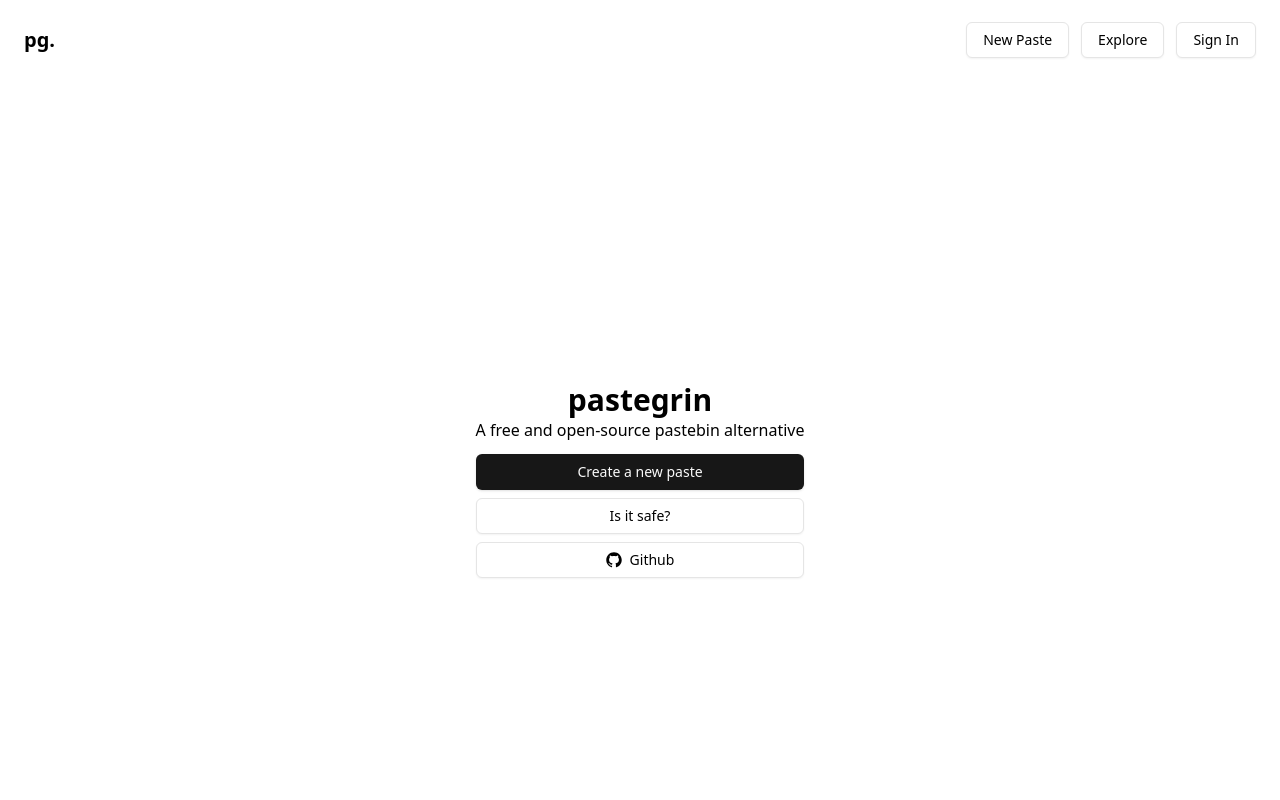
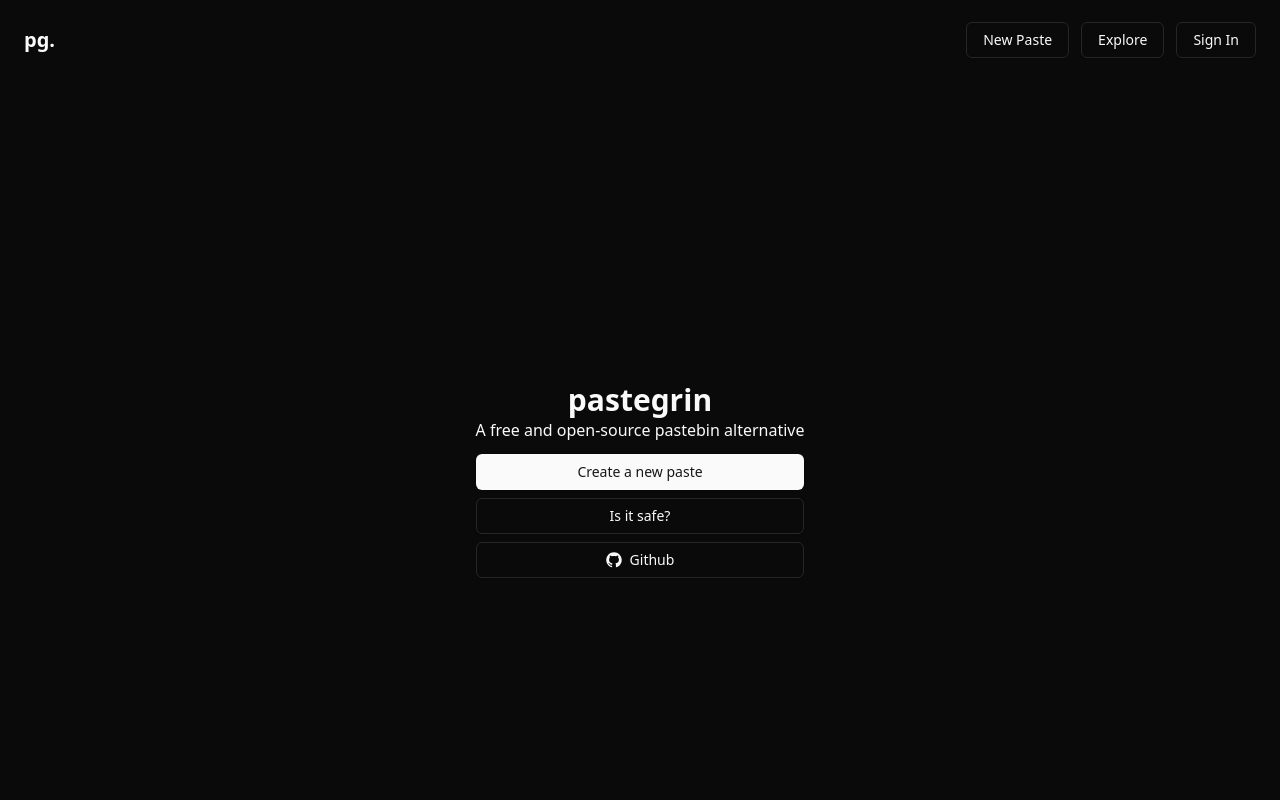
Before and after one commit to paulbgtr/pastegrin, a React (Vite) app in the folder frontend/: page / in a window 1280 px wide. Shown: the top 800 px of the page. Built offline with nearby package versions, Linux system fonts and the light colour scheme.

Commit message:
fix: bring back the dark mode

```diff
--- a/frontend/src/index.css
+++ b/frontend/src/index.css
@@ -70,4 +70,7 @@
   * {
     @apply border-border;
   }
+  body {
+    @apply dark bg-background text-foreground;
+  }
 }
```
